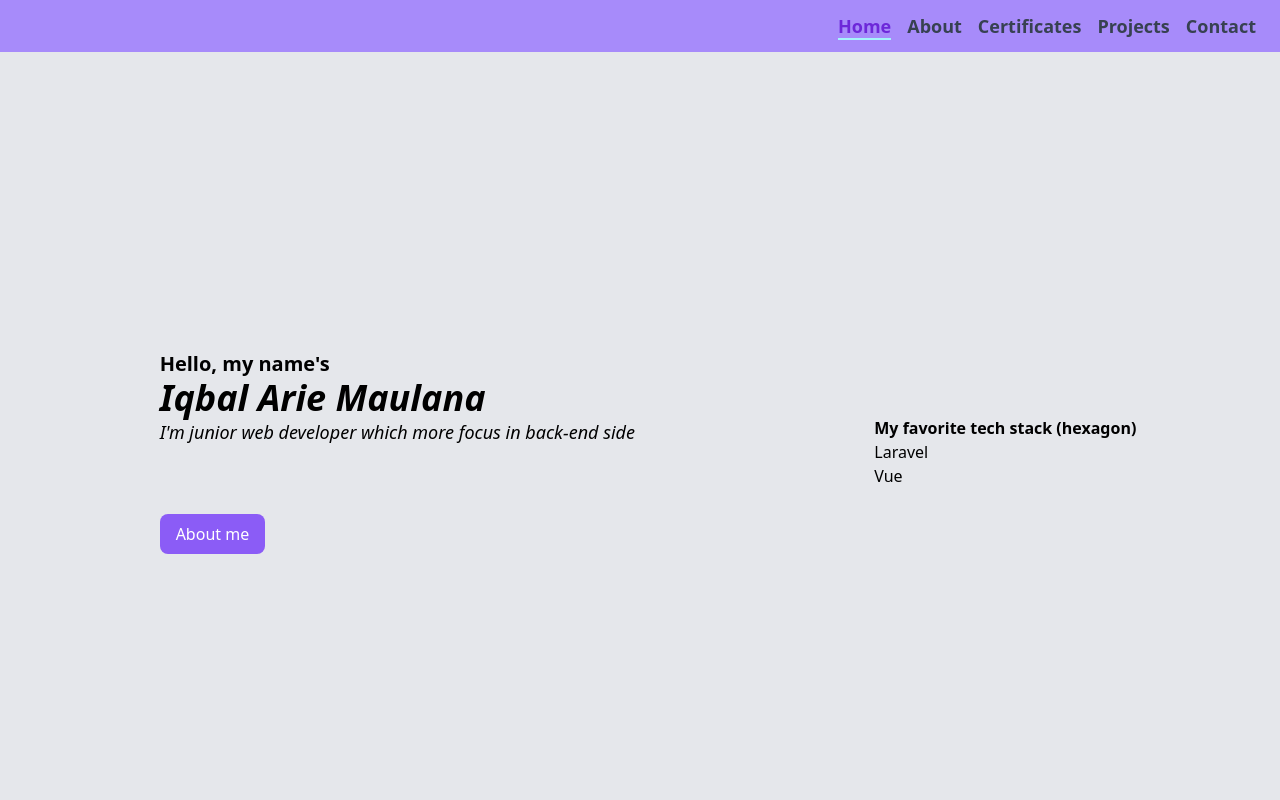
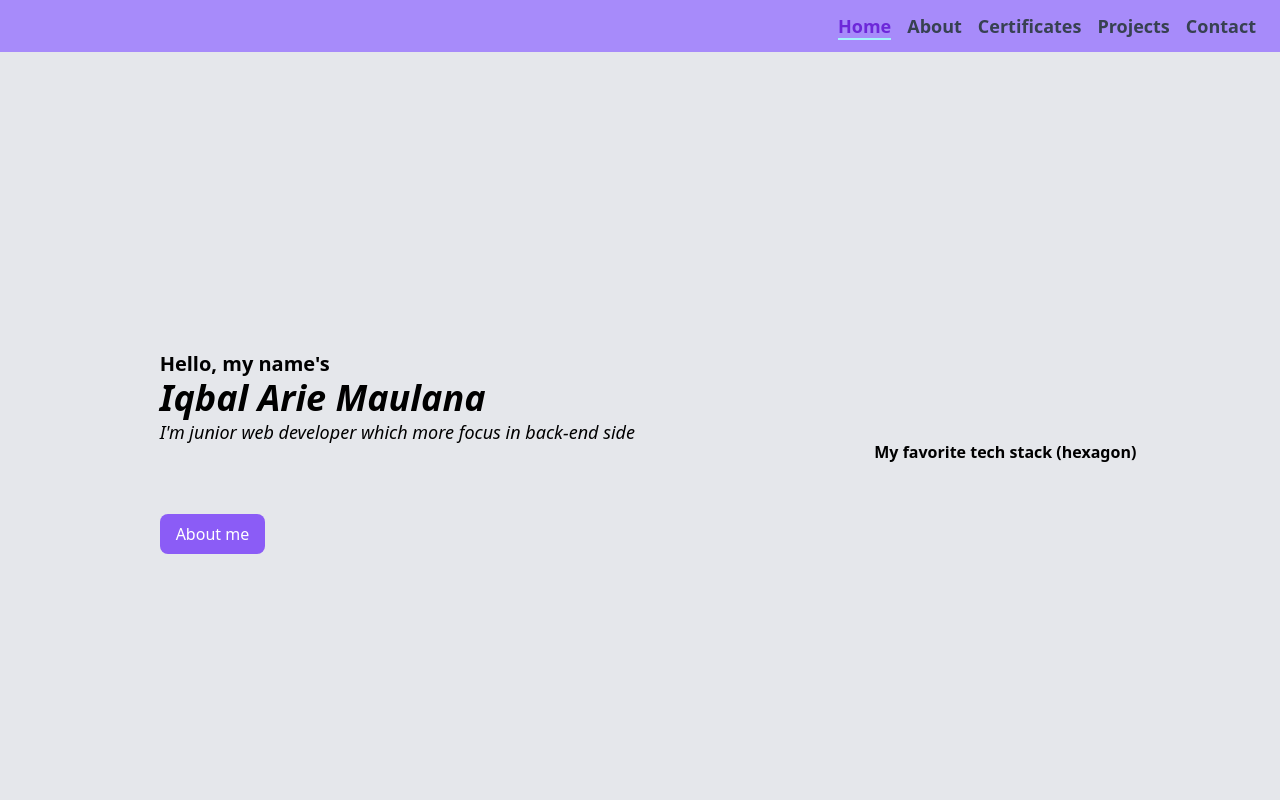
Before and after one commit to iqbalthex/learn-vue, a Vue app: page / in a window 1280 px wide. Shown: the top 800 px of the page. Built offline with nearby package versions, Linux system fonts and the light colour scheme.

Commit message:
Update title & Home styling

```diff
--- a/index.html
+++ b/index.html
@@ -4,7 +4,7 @@
     <meta charset="UTF-8">
     <link rel="icon" href="/favicon.ico">
     <meta name="viewport" content="width=device-width, initial-scale=1.0">
-    <title>Vite App</title>
+    <title>My Portfolio</title>
   </head>
   <body>
     <div id="app"></div>
--- a/src/components/Home.vue
+++ b/src/components/Home.vue
@@ -20,10 +20,7 @@
     </div>
     <div>
       <h4 class="font-semibold">My favorite tech stack (hexagon)</h4>
-      <ul>
-        <li>Laravel</li>
-        <li>Vue</li>
-      </ul>
+
     </div>
   </section>
 </template>
```
